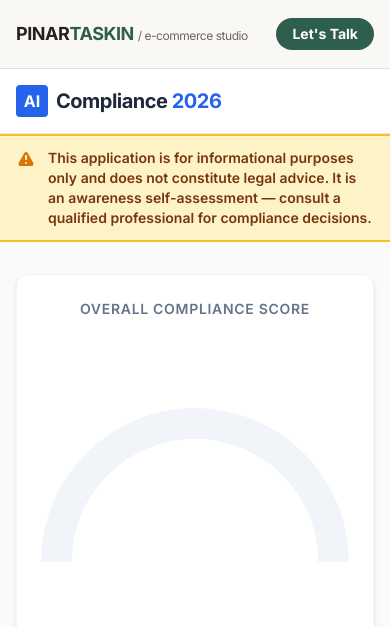
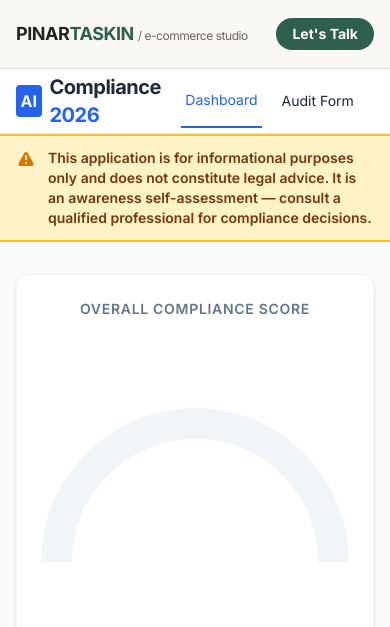
Before and after one commit to Pinartu/pinar-portfolio, a plain HTML site: page notes/tools/eu-ai-act-article-4-audit.html in a window 390 px wide. Shown: the top 627 px of the page. Drawn offline with nearby package versions, Linux system fonts and the light colour scheme.

Commit message:
Add files via upload

```diff
--- a/notes/tools/eu-ai-act-article-4-audit.html
+++ b/notes/tools/eu-ai-act-article-4-audit.html
@@ -73,10 +73,10 @@
                     <div class="w-8 h-8 bg-blue-600 rounded flex items-center justify-center text-white font-bold">AI</div>
                     <span class="text-xl font-bold tracking-tight text-slate-800">Compliance <span class="text-blue-600">2026</span></span>
                 </a>
-                <div class="hidden md:flex space-x-8">
-                    <button onclick="switchTab('dashboard')" class="nav-link active px-1 py-4 text-sm font-medium" id="nav-dashboard">Dashboard</button>
-                    <button onclick="switchTab('audit')" class="nav-link px-1 py-4 text-sm font-medium" id="nav-audit">Audit Form</button>
-                    <button onclick="switchTab('guide')" class="nav-link px-1 py-4 text-sm font-medium" id="nav-guide">Guide</button>
+                <div class="flex gap-4 sm:gap-6 md:gap-8 overflow-x-auto">
+                    <button onclick="switchTab('dashboard')" class="nav-link active px-1 py-4 text-sm font-medium whitespace-nowrap" id="nav-dashboard">Dashboard</button>
+                    <button onclick="switchTab('audit')" class="nav-link px-1 py-4 text-sm font-medium whitespace-nowrap" id="nav-audit">Audit Form</button>
+                    <button onclick="switchTab('guide')" class="nav-link px-1 py-4 text-sm font-medium whitespace-nowrap" id="nav-guide">Guide</button>
                 </div>
             </div>
         </div>
```
